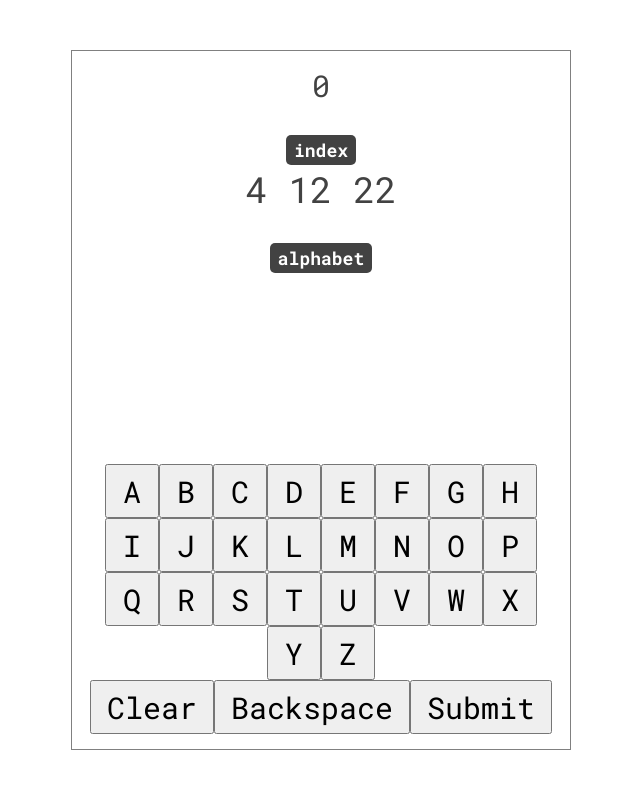
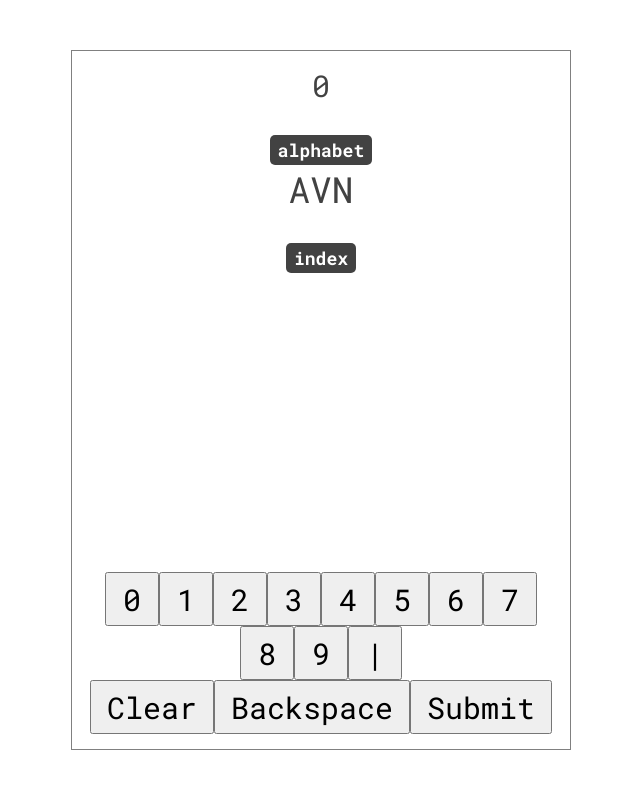
Before and after one commit to ppasupat/encoding-practice, a React (Vite) app: page / in a window 1280 px wide. Shown: the top 788 px of the page, without its empty margins (319-959 px from the left). Built offline with nearby package versions, Linux system fonts and the light colour scheme.

Commit message:
Question randomization

```diff
--- a/src/App.jsx
+++ b/src/App.jsx
@@ -6,6 +6,22 @@ export default function App() {
   const [score, setScore] = useState(0);
   const [question, setQuestion] = useState(generateQuestion);
   const [answer, setAnswer] = useState('');
+
+  function renderQuestion() {
+    return (
+      <>
+        {question.question}
+      </>
+    );
+  }
+
+  function renderAnswer() {
+    return (
+      <>
+        {answer}
+      </>
+    );
+  }
 
   function handleKey(key) {
     setAnswer(a => a + key);
@@ -36,12 +52,12 @@ export default function App() {
       </header>
       <article>
         <div id="question-type">{question.questionType}</div>
-        <div id="question">{question.question}</div>
+        <div id="question">{renderQuestion(question.question)}</div>
         <div id="answer-type">{question.answerType}</div>
-        <div id="answer">{answer}</div>
+        <div id="answer">{renderAnswer(answer)}</div>
       </article>
       <footer>
-        <Keyboard handleKey={handleKey} />
+        <Keyboard type={question.answerType} handleKey={handleKey} />
         <div className="special-buttons">
           <button onClick={handleClear}>Clear</button>
           <button onClick={handleBackspace}>Backspace</button>
--- a/src/Keyboard.jsx
+++ b/src/Keyboard.jsx
@@ -1,7 +1,14 @@
-const ALPHABETS = 'ABCDEFGHIJKLMNOPQRSTUVWXYZ';
+const TYPE_KEYS = {
+  'alphabet': 'ABCDEFGHIJKLMNOPQRSTUVWXYZ',
+  'index': '0123456789|',
+  'binary': '01|',
+  'ternary': '012|',
+  'morse': '.-|',
+}
 
-export default function Keyboard({ keyType, handleKey }) {
-  const keyboardElements = ALPHABETS.split('').map(x => (
+export default function Keyboard({ type, handleKey }) {
+  if (!(type in TYPE_KEYS)) return null;
+  const keyboardElements = TYPE_KEYS[type].split('').map(x => (
     <button key={x} onClick={() => handleKey(x)}>
       {x}
     </button>
--- a/src/utils.js
+++ b/src/utils.js
@@ -3,22 +3,31 @@
 
 const ALPHABETS = 'ABCDEFGHIJKLMNOPQRSTUVWXYZ'.split('');
 
+const ENC_ALPHABET = {
+  name: 'alphabet',
+  mapping: Object.fromEntries(ALPHABETS.map(x => [x, x])),
+  sep: '',
+};
+
 const ENC_INDEX = {
   name: 'index',
   mapping: Object.fromEntries(
     ALPHABETS.map(x => [x, (x.codePointAt(0) - 64).toString(10)])),
+  sep: '|',
 };
 
 const ENC_BINARY = {
   name: 'binary',
   mapping: Object.fromEntries(
     ALPHABETS.map(x => [x, (x.codePointAt(0) - 64).toString(2)])),
+  sep: '|',
 };
 
 const ENC_TERNARY = {
   name: 'ternary',
   mapping: Object.fromEntries(
     ALPHABETS.map(x => [x, (x.codePointAt(0) - 64).toString(3)])),
+  sep: '|',
 };
 
 const ENC_MORSE = {
@@ -32,6 +41,7 @@ const ENC_MORSE = {
     U: '..-', V: '...-', W: '.--', X: '-..-',
     Y: '-.--', Z: '--..',
   },
+  sep: '|',
 }
 
 const ENC_BRAILLE = {
@@ -43,6 +53,7 @@ const ENC_BRAILLE = {
     P: '⠏', Q: '⠟', R: '⠗', S: '⠎', T: '⠞',
     U: '⠥', V: '⠧', W: '⠺', X: '⠭', Y: '⠽', Z: '⠵',
   },
+  sep: '',
 }
 
 /*  1   8
@@ -58,29 +69,46 @@ const ENC_SEMAPHORE = {
     O: '⠆', P: '⠍', Q: '⠔', R: '⠤', S: '⢄',
     T: '⠋', U: '⠒', V: '⢉', W: '⠰', X: '⢐', Y: '⠢', Z: '⢠',
   },
+  sep: '',
+}
+
+function applyEncoding(word, encoding) {
+  return word.map(x => encoding.mapping[x]).join(encoding.sep);
 }
 
 // ################################
 // Generate random question
 
+function choice(stuff) {
+  return stuff[Math.floor(Math.random() * stuff.length)];
+}
+
 function getRandomWord() {
-  return new Array(3).fill(0).map(() => (
-    String.fromCodePoint(65 + Math.floor(Math.random() * 26))
-  ));
+  return new Array(3).fill(0).map(() => choice(ALPHABETS));
 }
+
+const QUESTION_PATTERNS = [
+  { question: ENC_ALPHABET, answer: ENC_INDEX },
+  { question: ENC_ALPHABET, answer: ENC_BINARY },
+  { question: ENC_ALPHABET, answer: ENC_TERNARY },
+  { question: ENC_ALPHABET, answer: ENC_MORSE },
+  { question: ENC_ALPHABET, answer: ENC_BRAILLE },
+  { question: ENC_ALPHABET, answer: ENC_SEMAPHORE },
+  { question: ENC_INDEX, answer: ENC_ALPHABET },
+  { question: ENC_BINARY, answer: ENC_ALPHABET },
+  { question: ENC_TERNARY, answer: ENC_ALPHABET },
+  { question: ENC_MORSE, answer: ENC_ALPHABET },
+  { question: ENC_BRAILLE, answer: ENC_ALPHABET },
+  { question: ENC_SEMAPHORE, answer: ENC_ALPHABET },
+];
 
 export function generateQuestion() {
   let word = getRandomWord();
+  let qp = choice(QUESTION_PATTERNS);
   return {
-    questionType: 'index',
-    answerType: 'alphabet',
-    question: word.map(x => x.codePointAt(0) - 64).join(' '),
-    goldAnswer: word.join(''),
-  }
-  return {
-    questionType: 'alphabet',
-    answerType: 'index',
-    question: word.join(''),
-    goldAnswer: word.map(x => x.codePointAt(0) - 64).join('/'),
-  }
+    questionType: qp.question.name,
+    answerType: qp.answer.name,
+    question: applyEncoding(word, qp.question),
+    goldAnswer: applyEncoding(word, qp.answer),
+  };
 }
```
